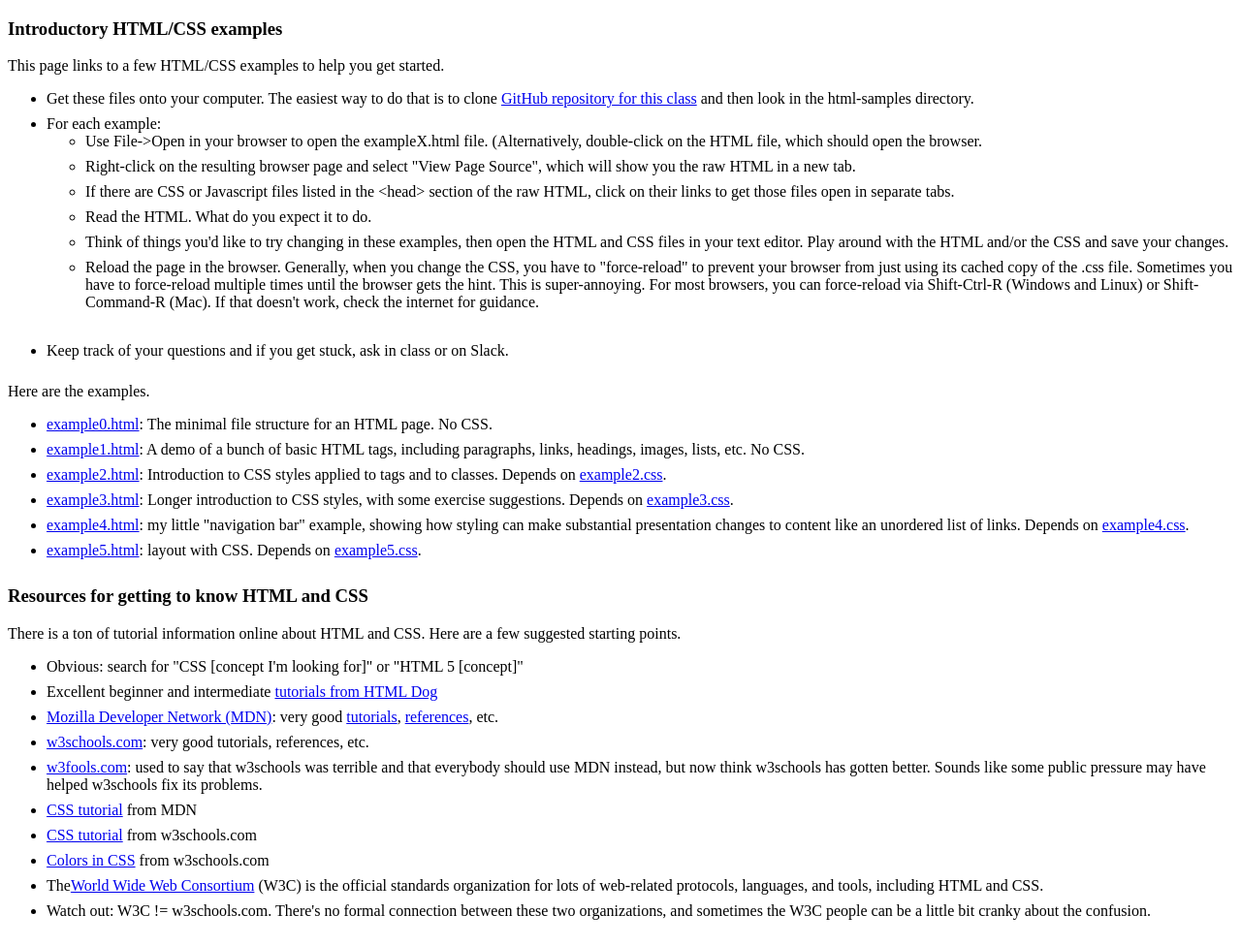
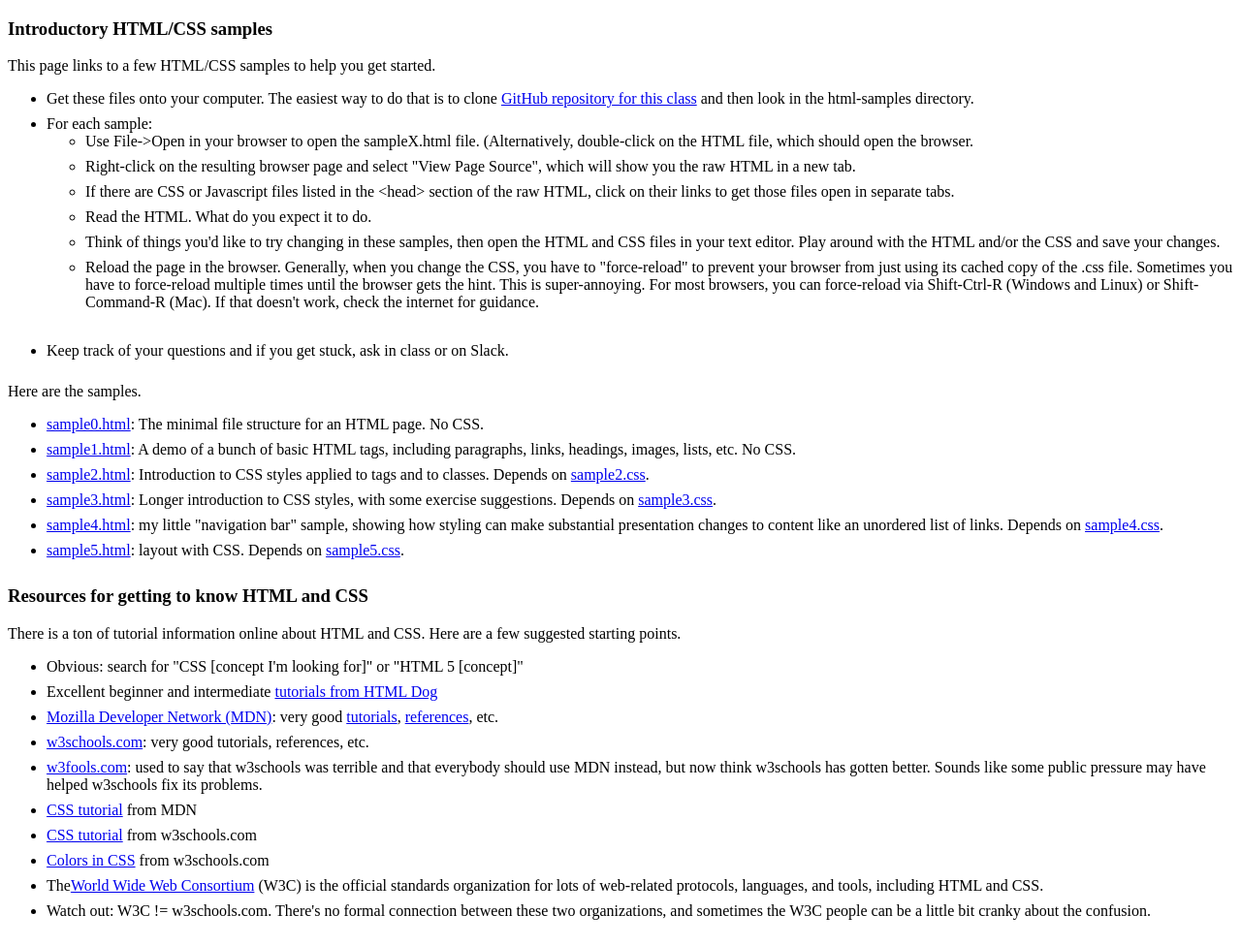
Before and after one commit to ondich/cs257_2020_fall, a plain HTML site: page html-samples/index.html in a window 1280 px wide. Shown: the whole page at 97% size. Drawn offline with Linux system fonts and the light colour scheme.

Commit message:
renamed all the 'examples' as 'samples' for consistency

```diff
--- a/html-samples/index.html
+++ b/html-samples/index.html
@@ -1,27 +1,27 @@
 <!DOCTYPE html>
 <html>
 <head>
-    <title>HTML/CSS examples</title>
+    <title>HTML/CSS samples</title>
     <style> li { padding-bottom: 8px; } </style>
 </head>
 
 <body>
-    <h3>Introductory HTML/CSS examples</h3>
-    <p>This page links to a few HTML/CSS examples to help you get started.</p>
+    <h3>Introductory HTML/CSS samples</h3>
+    <p>This page links to a few HTML/CSS samples to help you get started.</p>
     <ul>
         <li>Get these files onto your computer. The easiest way to do that
             is to clone <a href="https://github.com/ondich/cs257_2018_fall.git">GitHub repository for this class</a>
             and then look in the html-samples directory.</li>
-        <li>For each example:
+        <li>For each sample:
             <ul>
-                <li>Use File-&gt;Open in your browser to open the exampleX.html file. (Alternatively,
+                <li>Use File-&gt;Open in your browser to open the sampleX.html file. (Alternatively,
                     double-click on the HTML file, which should open the browser.</li>
                 <li>Right-click on the resulting browser page and select "View Page Source", which
                     will show you the raw HTML in a new tab.</li>
                 <li>If there are CSS or Javascript files listed in the &lt;head&gt; section
                     of the raw HTML, click on their links to get those files open in separate tabs.</li>
                 <li>Read the HTML. What do you expect it to do.</li>
-                <li>Think of things you'd like to try changing in these examples, then open the HTML and CSS
+                <li>Think of things you'd like to try changing in these samples, then open the HTML and CSS
                     files in your text editor. Play around with the HTML and/or the CSS and save your changes.</li>
                 <li>Reload the page in the browser. Generally, when you change the CSS, you have
                     to "force-reload" to prevent your browser from just using its cached copy of the
@@ -34,28 +34,28 @@
         <li>Keep track of your questions and if you get stuck, ask in class or on Slack.</li>
     </ul>
 
-    <p>Here are the examples.</p>
+    <p>Here are the samples.</p>
     <ul>
-        <li><a href="example0.html">example0.html</a>: The minimal
+        <li><a href="sample0.html">sample0.html</a>: The minimal
             file structure for an HTML page. No CSS.</li>
-        <li><a href="example1.html">example1.html</a>: A demo
+        <li><a href="sample1.html">sample1.html</a>: A demo
             of a bunch of basic HTML tags, including paragraphs,
             links, headings, images, lists, etc. No CSS.</li>
-        <li><a href="example2.html">example2.html</a>: Introduction
+        <li><a href="sample2.html">sample2.html</a>: Introduction
             to CSS styles applied to tags and to classes.
-            Depends on <a href="example2.css">example2.css</a>.</li>
-        <li><a href="example3.html">example3.html</a>: Longer
+            Depends on <a href="sample2.css">sample2.css</a>.</li>
+        <li><a href="sample3.html">sample3.html</a>: Longer
             introduction to CSS styles, with some exercise
             suggestions.
-            Depends on <a href="example3.css">example3.css</a>.</li>
-        <li><a href="example4.html">example4.html</a>: my little
-            "navigation bar" example, showing how styling can
+            Depends on <a href="sample3.css">sample3.css</a>.</li>
+        <li><a href="sample4.html">sample4.html</a>: my little
+            "navigation bar" sample, showing how styling can
             make substantial presentation changes to content
             like an unordered list of links.
-            Depends on <a href="example4.css">example4.css</a>.</li>
-        <li><a href="example5.html">example5.html</a>: layout
+            Depends on <a href="sample4.css">sample4.css</a>.</li>
+        <li><a href="sample5.html">sample5.html</a>: layout
             with CSS.
-            Depends on <a href="example5.css">example5.css</a>.</li>
+            Depends on <a href="sample5.css">sample5.css</a>.</li>
     </ul>
 
     <h3>Resources for getting to know HTML and CSS</h3>
--- a/html-samples/example2.css
+++ b/html-samples/sample2.css
@@ -1,5 +1,5 @@
 /*
-   example2.css
+   sample2.css
    2 May 2018
    The very beginnings of CSS
 */
--- a/html-samples/example3.css
+++ b/html-samples/sample3.css
@@ -1,5 +1,5 @@
 /*
-   For use with example3.html
+   For use with sample3.html
    Jeff Ondich, 3 May 2016
 */
 
--- a/html-samples/example4.css
+++ b/html-samples/sample4.css
@@ -1,8 +1,8 @@
 /*
-    example4.css
+    sample4.css
     2 May 2018
 
-    This example tries to illustrate
+    This sample tries to illustrate
     - Separation of content from presentation
     - More complicated CSS selector syntax
         than we've seen before (e.g. contrast
--- a/html-samples/example5.css
+++ b/html-samples/sample5.css
@@ -1,5 +1,5 @@
 /*
-   For use with example5.html
+   For use with sample5.html
    Jeff Ondich, 3 May 2016
 */
 
```
Also changed, not shown: html-samples/sample1.html (renamed from html-samples/example1.html, +3 -3 lines), html-samples/sample2.html (renamed from html-samples/example2.html, +3 -3 lines), html-samples/sample3.html (renamed from html-samples/example3.html, +1 -1 lines), html-samples/sample4.html (renamed from html-samples/example4.html, +2 -2 lines), html-samples/sample5.html (renamed from html-samples/example5.html, +4 -4 lines), html-samples/sample0.html (renamed from html-samples/example0.html).
